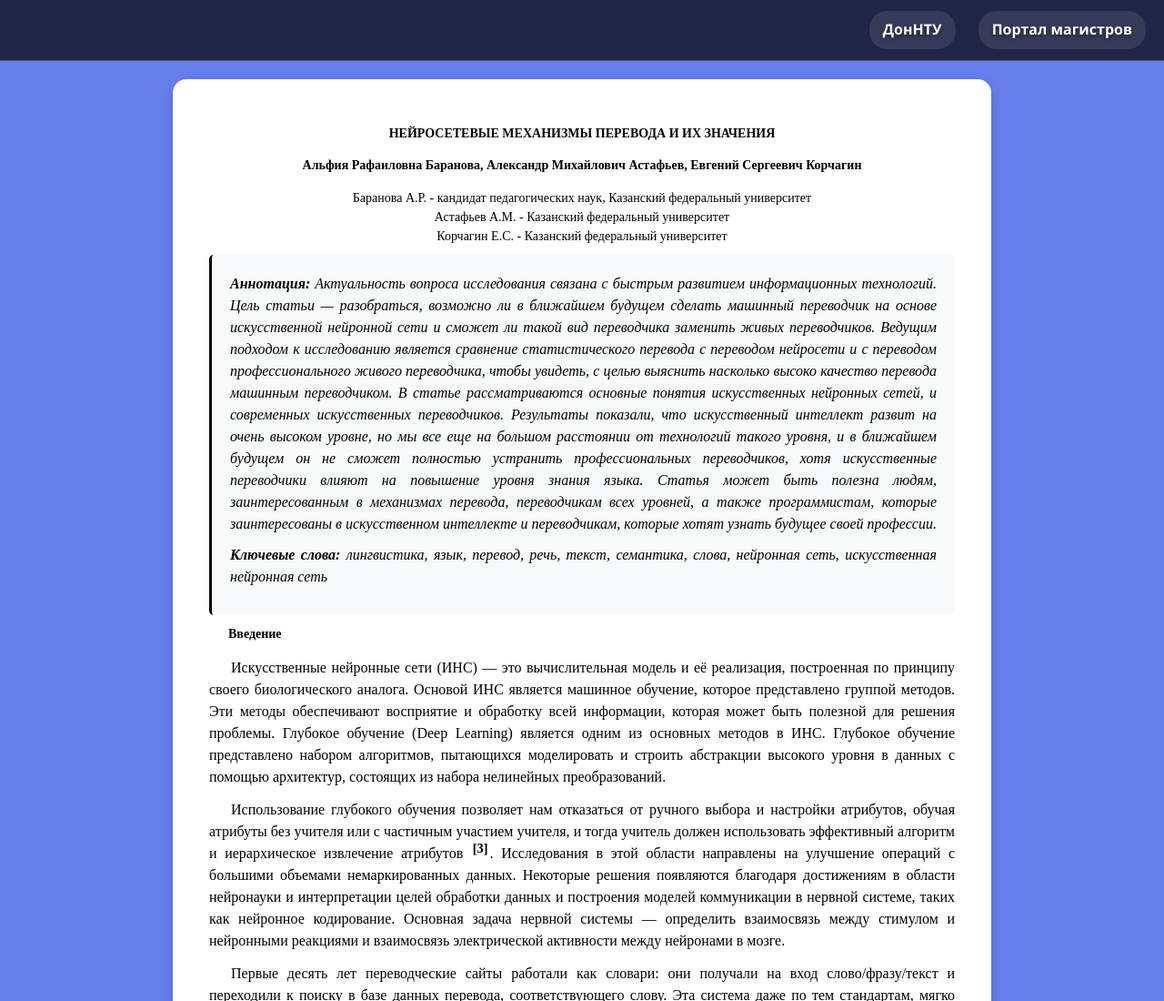
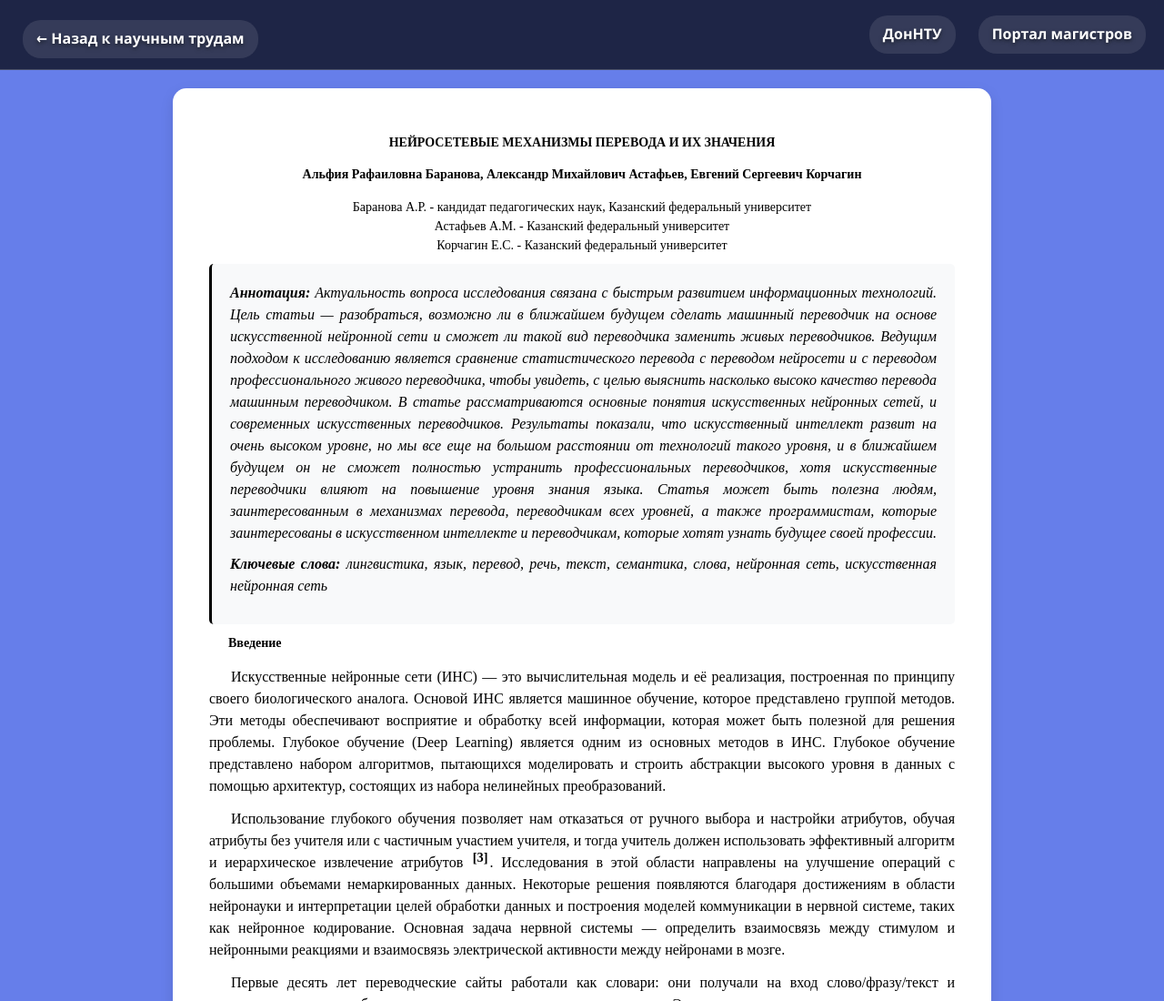
Before and after one commit to Ludmilalala/Master-s-website, a plain HTML site: page science/article/article_eng5.html in a window 1280 px wide. Shown: the top 1100 px of the page at 91% size. Drawn offline with Linux system fonts and the light colour scheme; a script that the page names is missing.

Commit message:
Update article_eng5.html

```diff
--- a/science/article/article_eng5.html
+++ b/science/article/article_eng5.html
@@ -18,8 +18,8 @@
 
     <!-- Верхний блок -->
     <div class="top-block">
-        <div class="lang-box">
-            <!-- <a href="article_eng5.html" class="lang-link">EN</a> -->
+        <div class="article-back-box">
+            <a href="../../science/index.html" class="article-back-link">← Назад к научным трудам</a>
         </div>
         <div class="university-links">
             <a href="http://donntu.ru" target="_blank">ДонНТУ</a>
```
